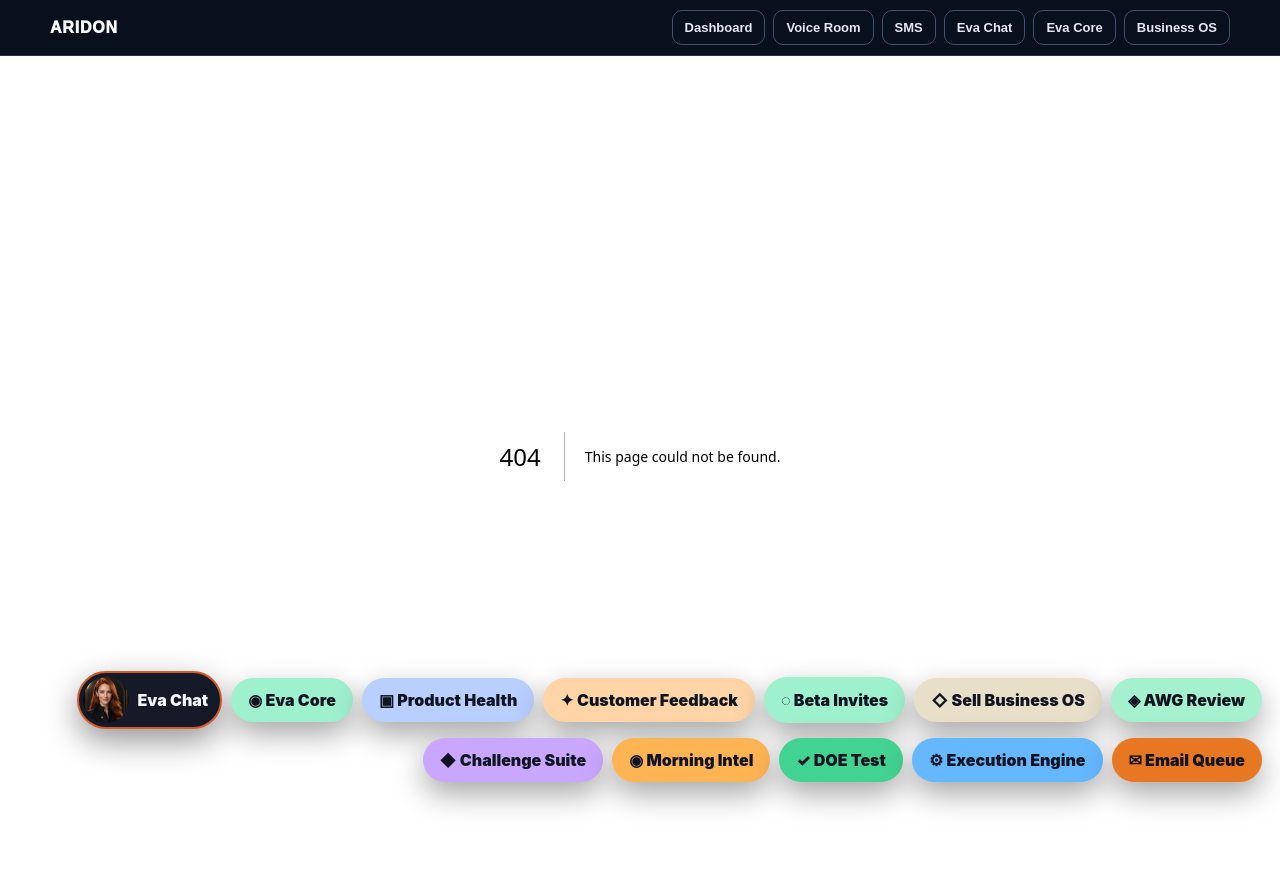
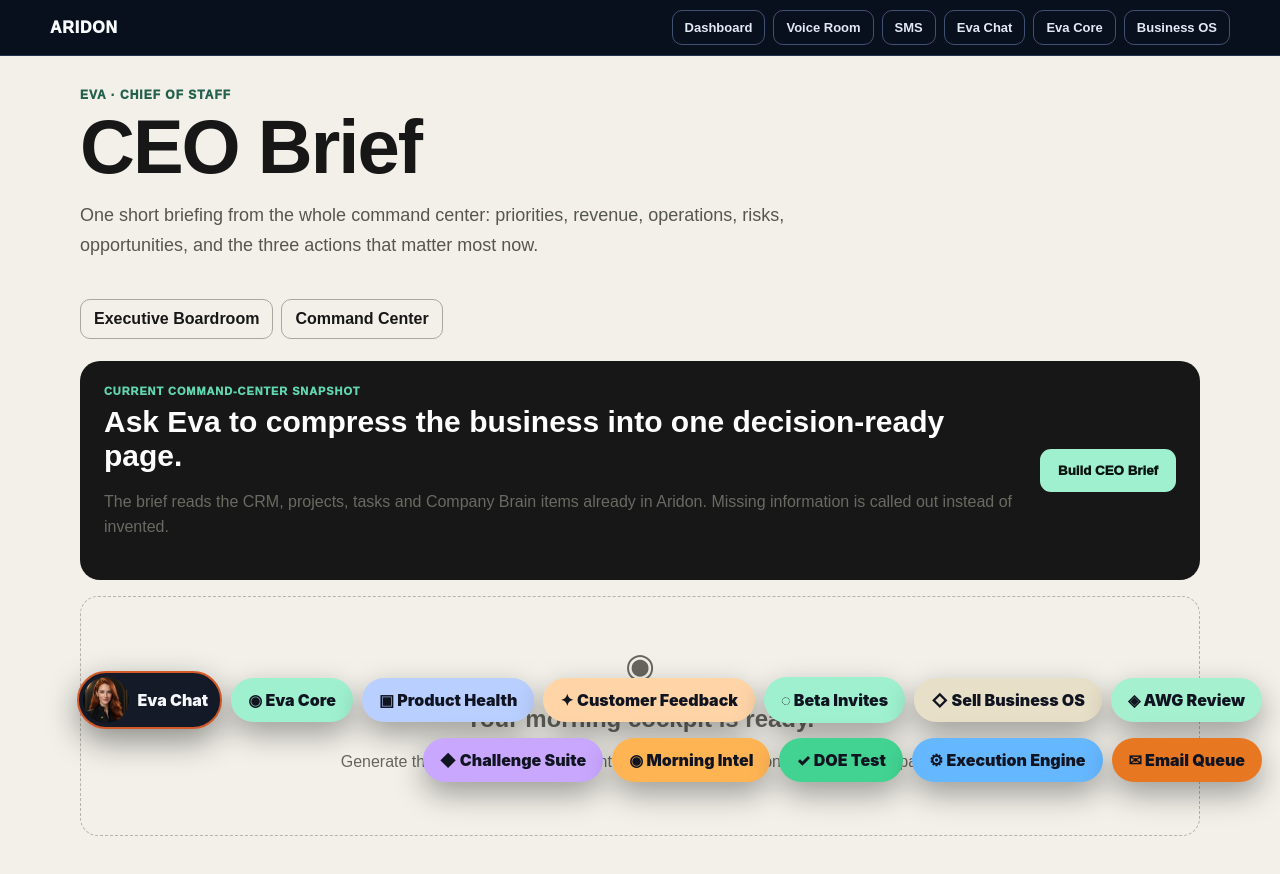
Before and after one commit to jimrusk/aridon-app, a Next.js app: page /ceo-brief in a window 1280 px wide. Before the commit this address had no page. Shown: the top 874 px of the page. Built offline with nearby package versions, Linux system fonts and the light colour scheme.

Commit message:
Add CEO daily brief dashboard

```diff
--- /dev/null
+++ b/app/ceo-brief/page.tsx
@@ -0,0 +1,132 @@
+'use client';
+
+import Link from 'next/link';
+import { useState } from 'react';
+
+type Brief = {
+  headline: string;
+  summary: string;
+  priorities: string[];
+  revenue: string;
+  operations: string;
+  risks: string[];
+  opportunities: string[];
+  nextActions: string[];
+  demo?: boolean;
+};
+
+export default function CEOBriefPage() {
+  const [brief, setBrief] = useState<Brief | null>(null);
+  const [busy, setBusy] = useState(false);
+  const [error, setError] = useState('');
+
+  async function buildBrief() {
+    if (busy) return;
+    setBusy(true);
+    setError('');
+    try {
+      const [leadsRes, projectsRes, tasksRes, knowledgeRes] = await Promise.all([
+        fetch('/api/crm', { cache: 'no-store' }),
+        fetch('/api/projects', { cache: 'no-store' }),
+        fetch('/api/tasks', { cache: 'no-store' }),
+        fetch('/api/knowledge', { cache: 'no-store' }),
+      ]);
+      const [leads, projects, tasks, knowledge] = await Promise.all([
+        leadsRes.ok ? leadsRes.json() : [],
+        projectsRes.ok ? projectsRes.json() : [],
+        tasksRes.ok ? tasksRes.json() : [],
+        knowledgeRes.ok ? knowledgeRes.json() : [],
+      ]);
+      const response = await fetch('/api/ceo-brief', {
+        method: 'POST',
+        headers: { 'Content-Type': 'application/json' },
+        body: JSON.stringify({ leads, projects, tasks, knowledge }),
+      });
+      const data = await response.json();
+      if (!response.ok) throw new Error(data.error || 'Unable to create the CEO brief.');
+      setBrief(data as Brief);
+    } catch (err) {
+      setError(err instanceof Error ? err.message : 'Unable to create the CEO brief.');
+    } finally {
+      setBusy(false);
+    }
+  }
+
+  return (
+    <main style={page}>
+      <div style={shell}>
+        <header style={header}>
+          <div>
+            <div style={eyebrow}>EVA · CHIEF OF STAFF</div>
+            <h1 style={h1}>CEO Brief</h1>
+            <p style={lead}>One short briefing from the whole command center: priorities, revenue, operations, risks, opportunities, and the three actions that matter most now.</p>
+          </div>
+          <div style={{ display: 'flex', gap: 8, flexWrap: 'wrap' }}>
+            <Link href="/boardroom" style={navLink}>Executive Boardroom</Link>
+            <Link href="/" style={navLink}>Command Center</Link>
+          </div>
+        </header>
+
+        <section style={heroCard}>
+          <div><div style={sectionLabel}>CURRENT COMMAND-CENTER SNAPSHOT</div><h2 style={{ fontSize: 30, margin: '8px 0 8px' }}>Ask Eva to compress the business into one decision-ready page.</h2><p style={muted}>The brief reads the CRM, projects, tasks and Company Brain items already in Aridon. Missing information is called out instead of invented.</p></div>
+          <button onClick={buildBrief} disabled={busy} style={{ ...primaryButton, opacity: busy ? .6 : 1 }}>{busy ? 'Building today’s brief…' : brief ? 'Refresh CEO Brief' : 'Build CEO Brief'}</button>
+        </section>
+
+        {error && <div style={errorBox}>{error}</div>}
+
+        {!brief && !error && <section style={empty}><div style={{ fontSize: 34 }}>◉</div><h2>Your morning cockpit is ready.</h2><p>Generate the brief whenever you want the executive team condensed into one page.</p></section>}
+
+        {brief && (
+          <section style={{ display: 'grid', gap: 14, marginTop: 16 }}>
+            <article style={headlineCard}>
+              <div style={sectionLabel}>{brief.demo ? 'CEO BRIEF · DEMO MODE' : 'CEO BRIEF'}</div>
+              <h2 style={{ fontSize: 'clamp(28px,5vw,46px)', margin: '9px 0' }}>{brief.headline}</h2>
+              <p style={{ ...muted, fontSize: 17 }}>{brief.summary}</p>
+            </article>
+
+            <div style={grid3}>
+              {brief.priorities?.slice(0, 3).map((item, index) => <article key={item} style={panel}><div style={number}>{index + 1}</div><strong>{item}</strong></article>)}
+            </div>
+
+            <div style={grid2}>
+              <article style={panel}><div style={sectionLabel}>LEDGER · REVENUE</div><h3>Commercial attention</h3><p style={muted}>{brief.revenue}</p></article>
+              <article style={panel}><div style={sectionLabel}>HEATHER · OPERATIONS</div><h3>Execution attention</h3><p style={muted}>{brief.operations}</p></article>
+            </div>
+
+            <div style={grid2}>
+              <article style={panel}><div style={sectionLabel}>ETHOS · RISKS</div><ul style={list}>{brief.risks?.map((item) => <li key={item}>{item}</li>)}</ul></article>
+              <article style={panel}><div style={sectionLabel}>SCOUT · OPPORTUNITIES</div><ul style={list}>{brief.opportunities?.map((item) => <li key={item}>{item}</li>)}</ul></article>
+            </div>
+
+            <article style={nextCard}>
+              <div style={sectionLabel}>THE THREE MOVES</div>
+              <div style={grid3}>{brief.nextActions?.slice(0, 3).map((item, index) => <div key={item} style={action}><span>{index + 1}</span><strong>{item}</strong></div>)}</div>
+            </article>
+          </section>
+        )}
+      </div>
+    </main>
+  );
+}
+
+const page = { minHeight: '100vh', background: '#F2F0E9', color: '#171717', fontFamily: 'Arial, sans-serif', padding: '32px 18px 90px' };
+const shell = { maxWidth: 1120, margin: '0 auto' };
+const header = { display: 'flex', justifyContent: 'space-between', alignItems: 'flex-start', gap: 20, flexWrap: 'wrap' as const, marginBottom: 22 };
+const eyebrow = { color: '#24604E', fontWeight: 950, fontSize: 12, letterSpacing: 1 };
+const h1 = { fontSize: 'clamp(44px,8vw,76px)', lineHeight: .95, margin: '9px 0 14px', letterSpacing: -2 };
+const lead = { maxWidth: 790, color: '#55564F', fontSize: 18, lineHeight: 1.65 };
+const navLink = { border: '1px solid #AAA79E', color: '#171717', borderRadius: 10, padding: '10px 13px', textDecoration: 'none', fontWeight: 850 };
+const heroCard = { display: 'grid', gridTemplateColumns: 'minmax(0,1fr) auto', gap: 20, alignItems: 'center', background: '#171717', color: '#fff', borderRadius: 20, padding: 24 };
+const sectionLabel = { color: '#62D6AE', fontWeight: 950, fontSize: 11, letterSpacing: .9 };
+const primaryButton = { border: 0, background: '#9EF0CF', color: '#07130F', borderRadius: 11, padding: '14px 18px', fontWeight: 950, cursor: 'pointer' };
+const muted = { color: '#6A6A63', lineHeight: 1.6 };
+const errorBox = { marginTop: 14, background: '#FCE7EA', border: '1px solid #D38A93', color: '#722E37', borderRadius: 12, padding: 13 };
+const empty = { marginTop: 16, textAlign: 'center' as const, padding: '48px 20px', border: '1px dashed #B7B3AA', borderRadius: 18, color: '#66665F' };
+const headlineCard = { background: '#DDF8ED', border: '1px solid #9CCEBB', borderRadius: 18, padding: 22 };
+const grid3 = { display: 'grid', gridTemplateColumns: 'repeat(auto-fit,minmax(210px,1fr))', gap: 10 };
+const grid2 = { display: 'grid', gridTemplateColumns: 'repeat(auto-fit,minmax(300px,1fr))', gap: 12 };
+const panel = { background: '#fff', border: '1px solid #D2CEC3', borderRadius: 16, padding: 18 };
+const number = { width: 31, height: 31, display: 'grid', placeItems: 'center', borderRadius: 999, background: '#171717', color: '#fff', fontWeight: 950, marginBottom: 10 };
+const list = { lineHeight: 1.8, paddingLeft: 20, marginBottom: 0 };
+const nextCard = { background: '#171717', color: '#fff', borderRadius: 18, padding: 22 };
+const action = { display: 'flex', gap: 10, alignItems: 'center', background: '#232323', border: '1px solid #353535', borderRadius: 13, padding: 14 };
```
